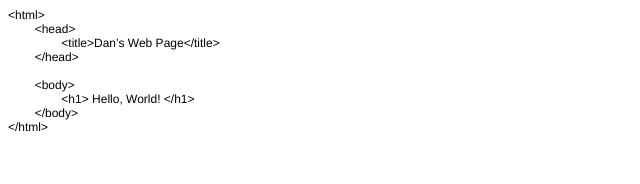
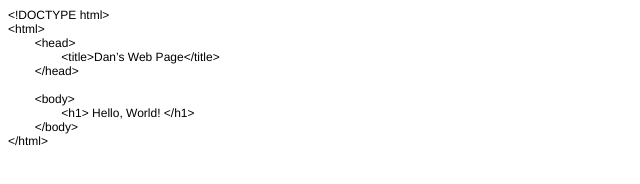
Before and after one commit to danorys/danorys.github.io, a plain HTML site: page index.html in a window 1280 px wide. Shown: the whole page, without its empty margins (0-640 px from the left). Drawn offline with Linux system fonts and the light colour scheme.

Commit message:
Added DOCTYPE html

```diff
--- a/index.html
+++ b/index.html
@@ -13,6 +13,7 @@
   </style>
 </head>
 <body>
+<p class="p1">&lt;!DOCTYPE html&gt;</p>
 <p class="p1">&lt;html&gt;</p>
 <p class="p1"><span class="Apple-tab-span">	</span>&lt;head&gt;</p>
 <p class="p1"><span class="Apple-tab-span">	</span><span class="Apple-tab-span">	</span>&lt;title&gt;Dan’s Web Page&lt;/title&gt;</p>
```
